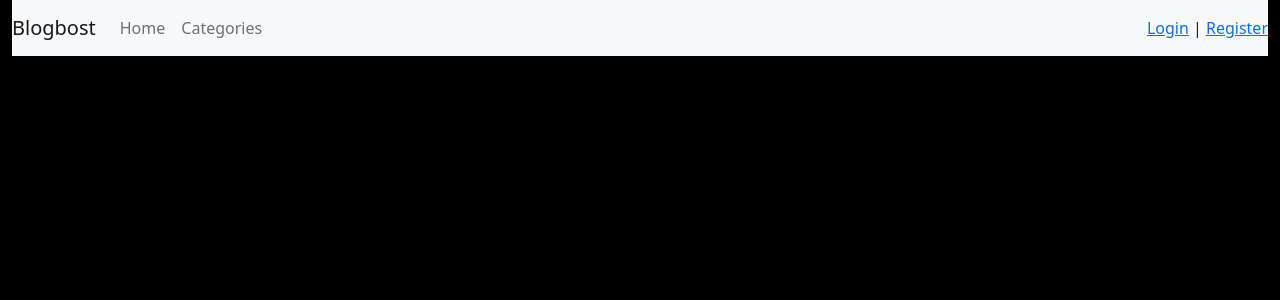
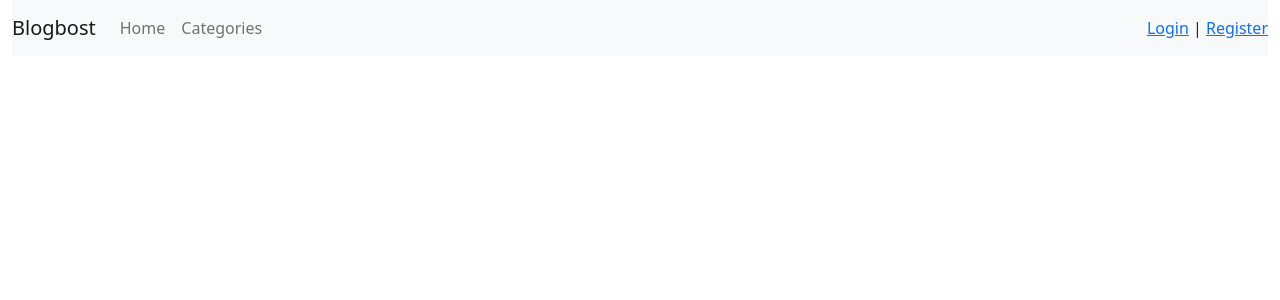
Before and after one commit to shehab0717/django-blog, a Django app: page / in a window 1280 px wide. Shown: the top 300 px of the page. Run offline with Django 4.2, Linux system fonts and the light colour scheme; data that the repository does not hold is empty.

Commit message:
update style

```diff
--- a/Blog/main/static/css/main.css
+++ b/Blog/main/static/css/main.css
@@ -1,8 +1,4 @@
 .post-img{
-    width: 300px;
     height: 300px;
+    background-color: rgb(246, 246, 246);
 }
-
-body{
-    background-color: black;
-}
```
